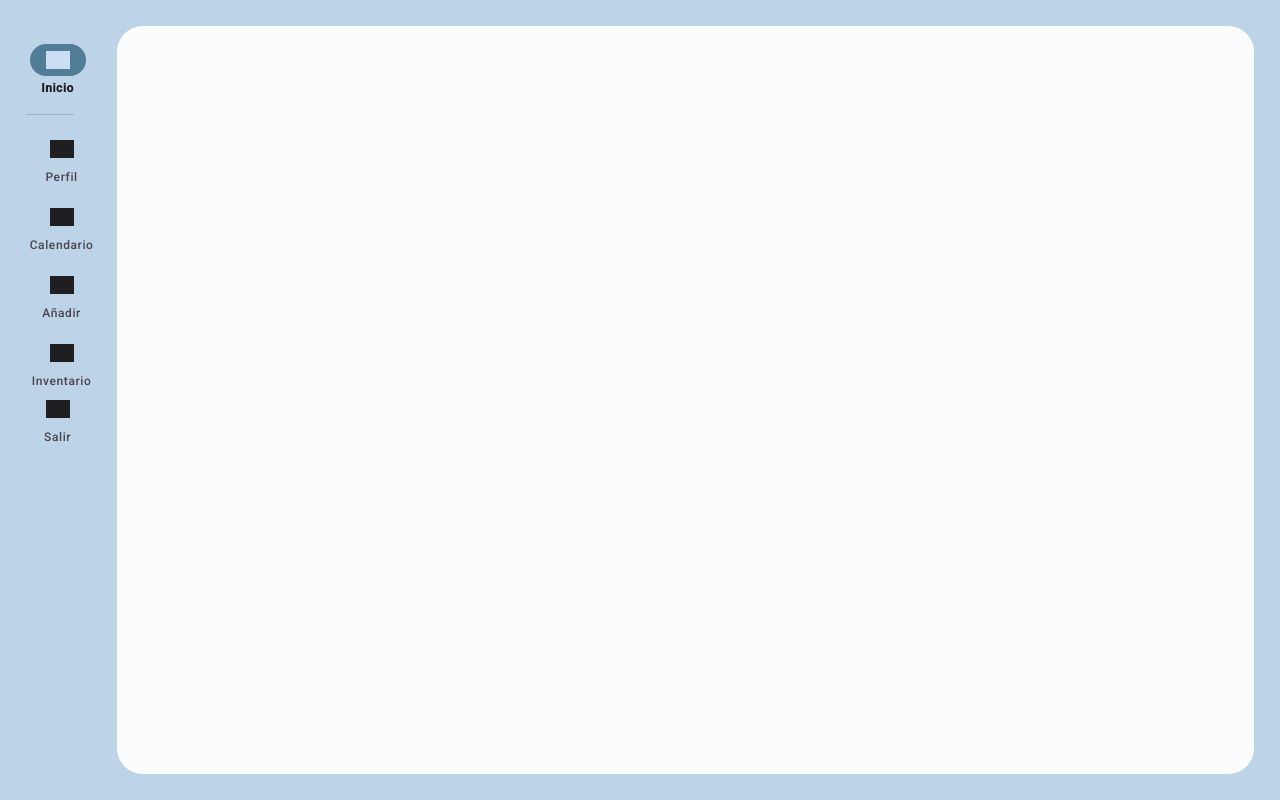
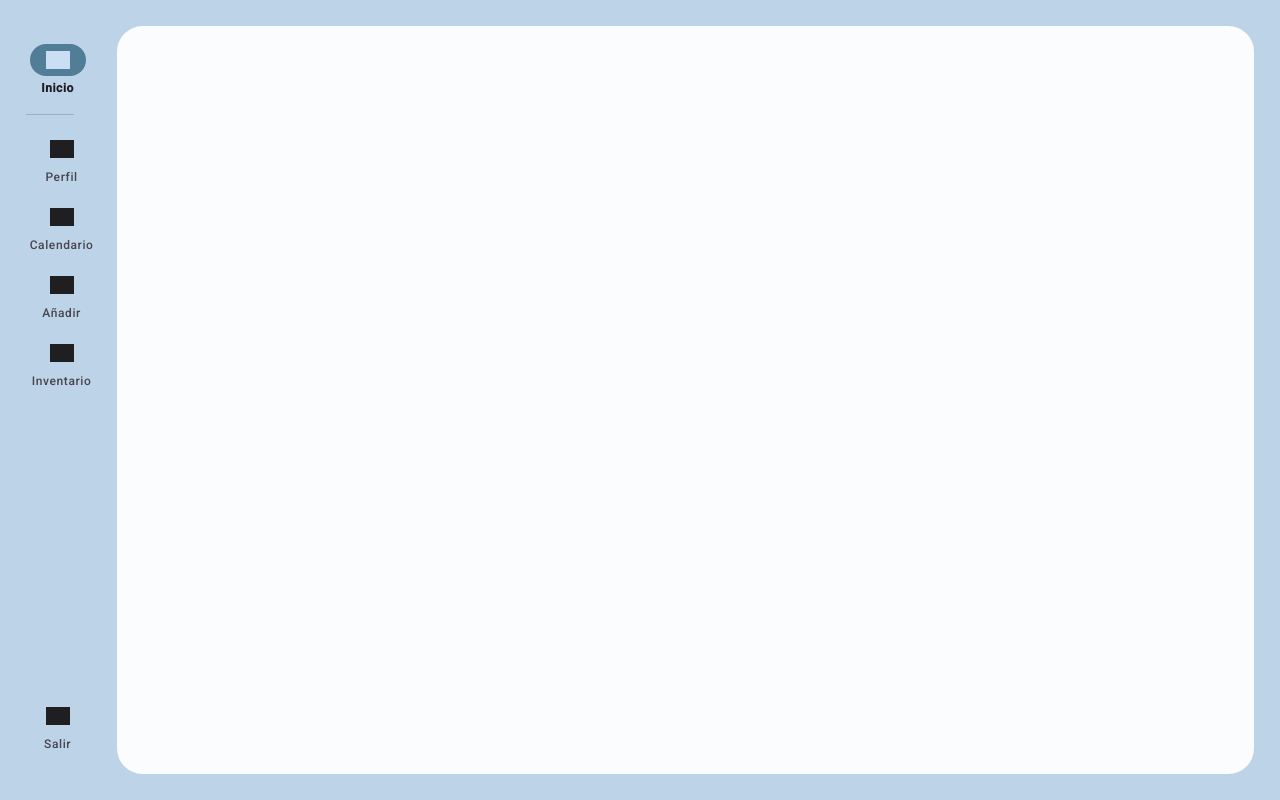
Before and after one commit to ngcaicedo/alerti, an Angular app: page /dashboard in a window 1280 px wide. Built offline with nearby package versions, Linux system fonts and the light colour scheme; grey boxes are pictures that could not be loaded.

Commit message:
Update CustomNavRail styles for positioning and modify MainLayoutComponent to handle navigation on logout

```diff
--- a/src/app/components/custom-nav-rail/custom-nav-rail.component.scss
+++ b/src/app/components/custom-nav-rail/custom-nav-rail.component.scss
@@ -20,6 +20,7 @@
 }
 
 .nav-rail {
+  position: relative;
   display: flex;
   flex-direction: column;
   align-items: center;
@@ -58,8 +59,10 @@
 
   .bottom-section {
     width: 100%;
-    margin-top: auto;
-    padding-bottom: 8px;
+    position: absolute;
+    bottom: 20px;
+    left: 0;
+    right: 0;
   }
 
   .nav-item {
--- a/src/app/layouts/main-layout/main-layout.component.ts
+++ b/src/app/layouts/main-layout/main-layout.component.ts
@@ -3,6 +3,7 @@ import { CommonModule } from '@angular/common';
 import { CustomNavRailComponent } from '../../components/custom-nav-rail/custom-nav-rail.component';
 import { CustomCardHeaderComponent } from '../../components/custom-card-header/custom-card-header.component';
 import { ChangePasswordComponent } from '../../pages/change-password/change-password.component';
+import { Router } from '@angular/router';
 
 @Component({
   selector: 'app-main-layout',
@@ -11,6 +12,10 @@ import { ChangePasswordComponent } from '../../pages/change-password/change-pass
   styleUrl: './main-layout.component.scss'
 })
 export class MainLayoutComponent {
+
+  constructor(
+    private router: Router
+  ) {}
 
   @Input() selectedNavItem: string = 'inicio';
   @Input() navRailOpened: boolean = true;
@@ -21,7 +26,6 @@ export class MainLayoutComponent {
   @Input() showBackgroundPattern: boolean = false;
 
   @Output() navItemClick = new EventEmitter<string>();
-  @Output() logoutClick = new EventEmitter<void>();
   @Output() navRailOpenedChange = new EventEmitter<boolean>();
 
   onNavItemClick(itemId: string): void {
@@ -30,7 +34,7 @@ export class MainLayoutComponent {
   }
 
   onLogout(): void {
-    this.logoutClick.emit();
+    this.router.navigate(['/login']);
   }
 
   onNavRailOpenedChange(opened: boolean): void {
```
